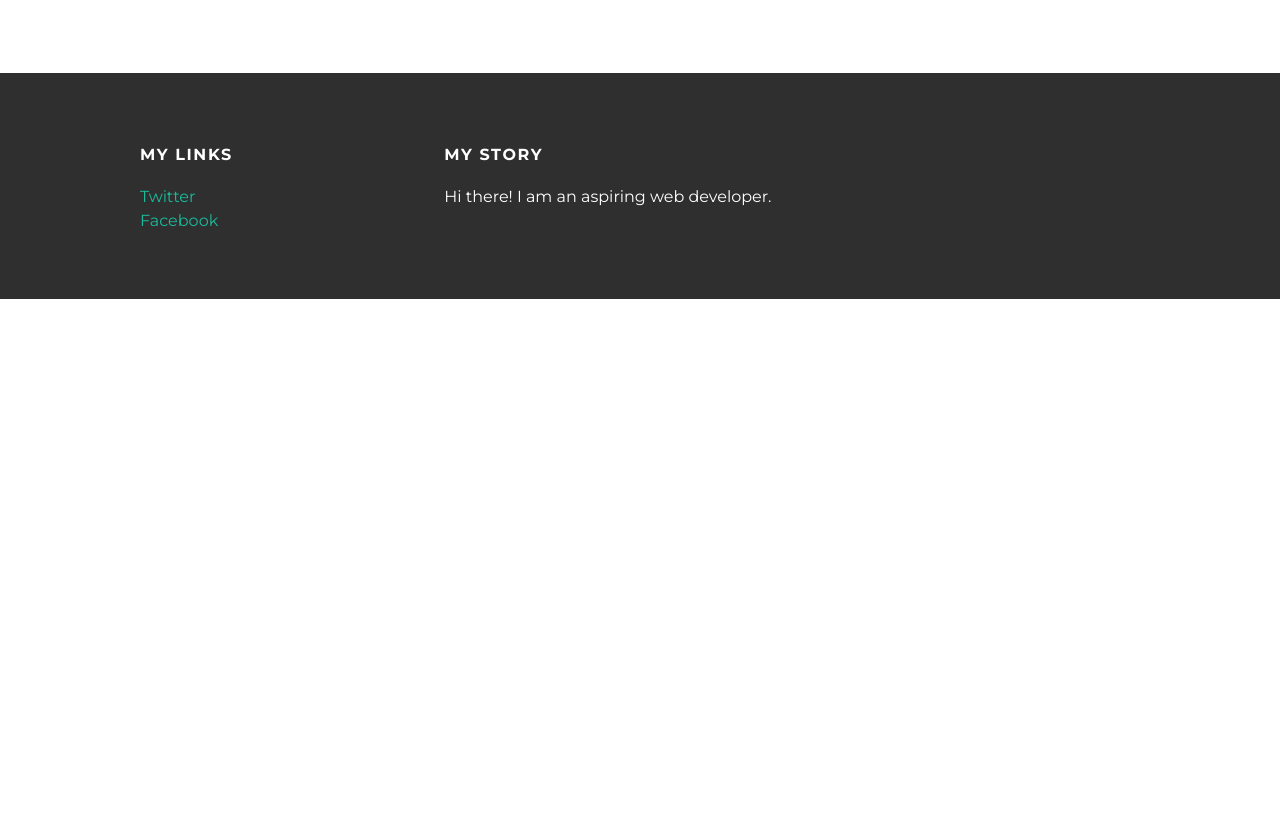
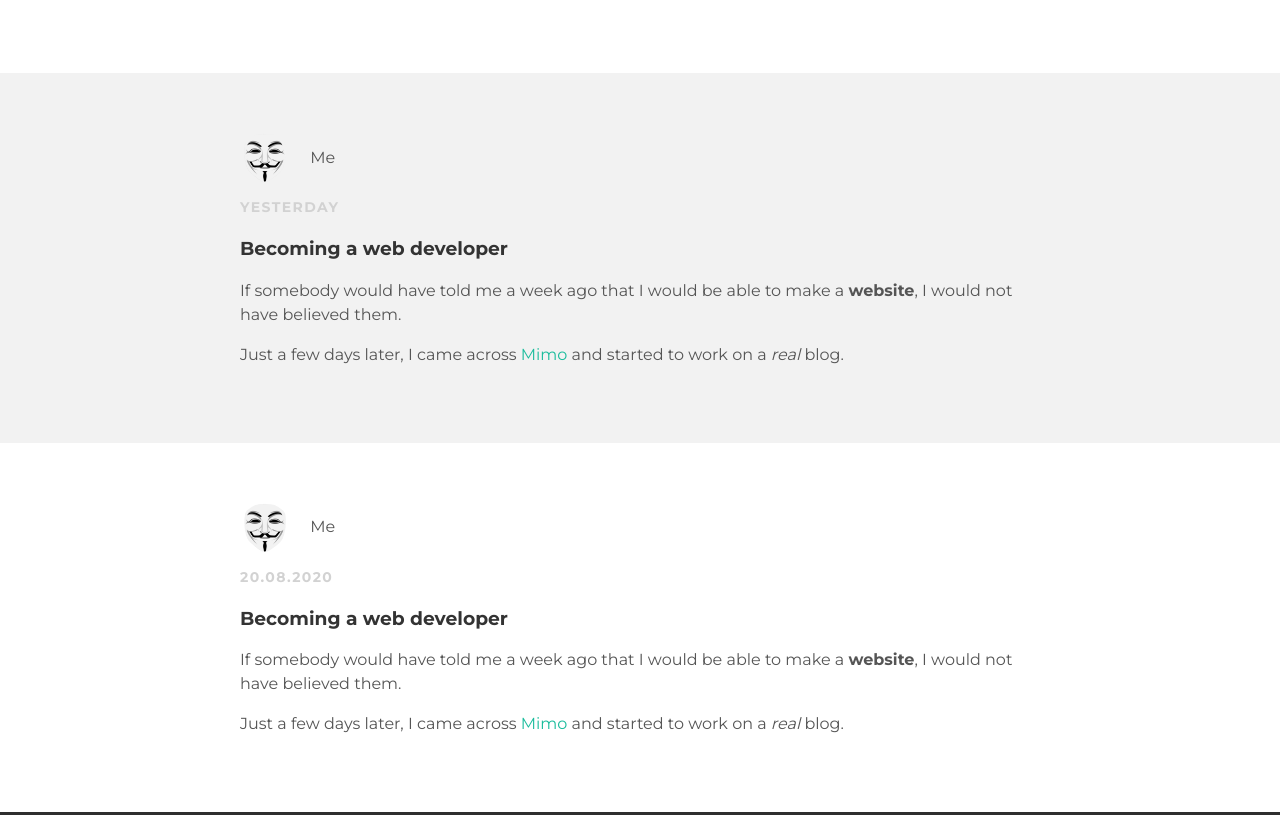
Before and after one commit to pentagop/pentagop.github.io, a plain HTML site: page index.html in a window 1280 px wide. Shown: the part 446-1261 px from the top of the page. Before the commit the page ends 800 px from the top, so only its background shows below. Drawn offline with Linux system fonts and the light colour scheme.

Commit message:
Add files via upload

```diff
--- a/index.html
+++ b/index.html
@@ -15,13 +15,41 @@
  </div>
 </div>
 <div id="content">
- <div class="container">
+ <div class="post-container">
   <div class="post">
    <div class="post-author">
     <img src="me.png">
 	<span>Me</span>
    </div>
    <p class="post-date">Today</p>
+   <h3 class="post-title">Becoming a web developer</h3>
+   <div class="post-content">
+    <p>If somebody would have told me a week ago that I would be able to make a <strong>website</strong>, I would not have believed them.</p>
+	<p>Just a few days later, I came across <a href="https://getmimo.com" target="_blank">Mimo</a> and started to work on a <em>real</em> blog.</p>
+   </div>
+  </div>
+ </div>
+  <div class="post-container">
+  <div class="post">
+   <div class="post-author">
+    <img src="me.png">
+	<span>Me</span>
+   </div>
+   <p class="post-date">Yesterday</p>
+   <h3 class="post-title">Becoming a web developer</h3>
+   <div class="post-content">
+    <p>If somebody would have told me a week ago that I would be able to make a <strong>website</strong>, I would not have believed them.</p>
+	<p>Just a few days later, I came across <a href="https://getmimo.com" target="_blank">Mimo</a> and started to work on a <em>real</em> blog.</p>
+   </div>
+  </div>
+ </div>
+   <div class="post-container">
+  <div class="post">
+   <div class="post-author">
+    <img src="me.png">
+	<span>Me</span>
+   </div>
+   <p class="post-date">20.08.2020</p>
    <h3 class="post-title">Becoming a web developer</h3>
    <div class="post-content">
     <p>If somebody would have told me a week ago that I would be able to make a <strong>website</strong>, I would not have believed them.</p>
--- a/styles.css
+++ b/styles.css
@@ -121,3 +121,8 @@ h1, h2, h3, h4 {
  text-transform: uppercase;
  letter-spacing: 0.1em;
 }
+
+.post-container:nth-child(even) {
+ background-color: #f2f2f2;
+
+}
```
